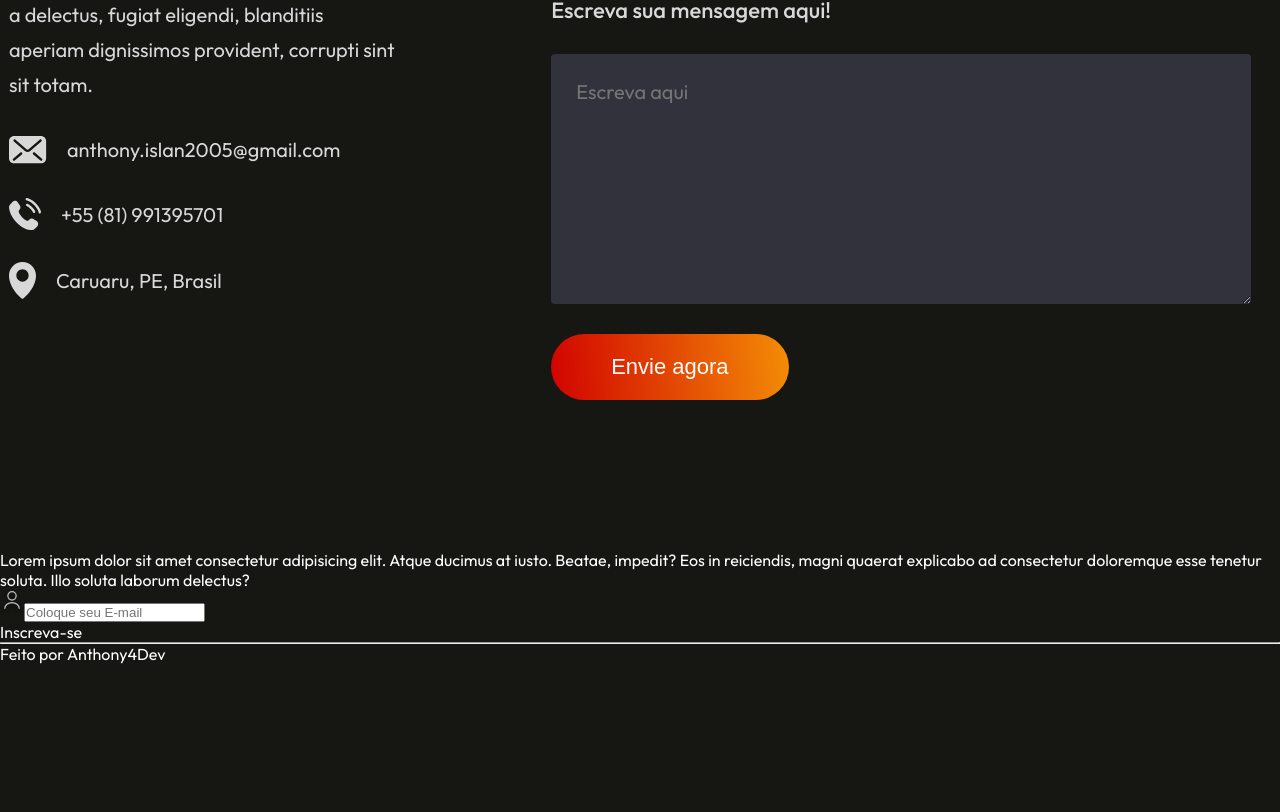
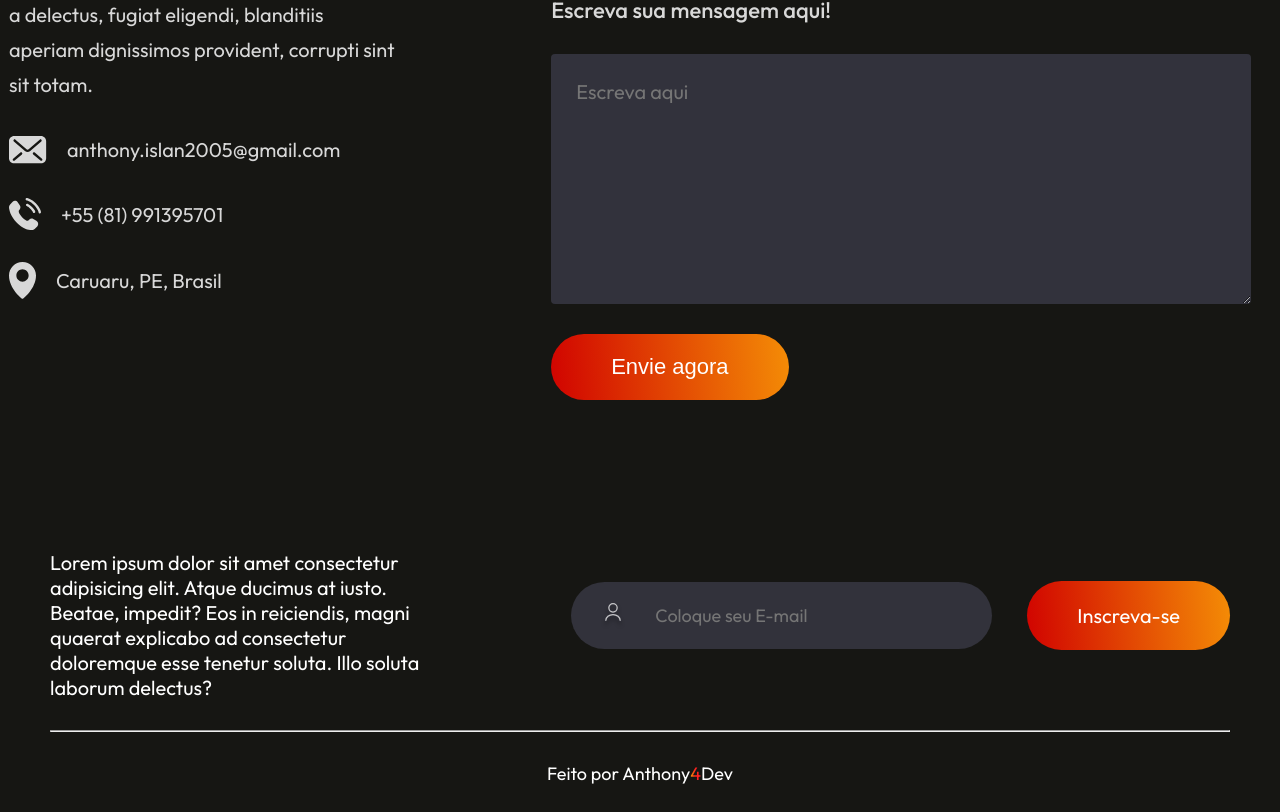
Before and after one commit to Anthony4Dev/portfolio-react, a React (Vite) app: page / in a window 1280 px wide. Shown: the part 4605-5417 px from the top of the page. Before the commit the page ends 5269 px from the top, so only its background shows below. Built offline with nearby package versions, Linux system fonts and the light colour scheme.

Commit message:
Estrutura pronta, faltando somente adicionar algumas funções e associar as abas da landing page

```diff
--- a/src/Components/Footer/Footer.css
+++ b/src/Components/Footer/Footer.css
@@ -0,0 +1,75 @@
+.footer {
+    margin: 50px;
+    display: flex;
+    flex-direction: column;
+    gap: 30px;
+}
+
+.footer-top{
+    display: flex;
+    justify-content: space-between;
+}
+
+.footer-top-left p{
+    font-size: 20px;
+    max-width: 400px;
+}
+
+.footer-top-right{
+    display: flex;
+    align-items: center;
+    gap: 35px;
+}
+
+.footer-email-input{
+    display: flex;
+    gap: 30px;
+    padding: 20px 30px;
+    border-radius: 50px;
+    background: #32323B;
+    padding-right: 80px;
+}
+
+.footer-email-input input {
+    outline: none;
+    border: none;
+    background: transparent;
+    color: #a0a0a0;
+    font-family: Outfit;
+    font-size: 18px;
+}
+
+.footer-email-input:hover{
+    border: 2px solid #fff;
+}
+
+.footer-subscribe{
+    font-size: 20px;
+    padding: 22px 50px;
+    border-radius: 50px;
+    background: linear-gradient(264deg, #f48c06 0.36%, #d00000 102.06%);
+    cursor: pointer;
+    transition: 0.3s;
+}
+
+.footer-subscribe:hover{
+    transform: scale(1.10);
+    transition: 0.3s;
+}
+
+.footer-bottom{
+    display: flex;
+    justify-content: center;
+    font-size: 18px;
+}
+
+.footer-bottom-right{
+    display: flex;
+    margin-bottom: 50px;
+}
+.number-highlight{
+    background: linear-gradient(270deg, #ff2020 50.41% , #f48c06 90.25% );
+    background-clip: text;
+    -webkit-background-clip: text;
+    -webkit-text-fill-color: transparent;
+}
--- a/src/Components/Footer/Footer.jsx
+++ b/src/Components/Footer/Footer.jsx
@@ -21,7 +21,7 @@ const Footer = () => {
         </div>
         <hr />
         <div className="footer-bottom">
-            <p className="footer-bottom-left">Feito por Anthony4Dev</p>
+            <p className="footer-bottom-left">Feito por Anthony<span className="number-highlight">4</span>Dev</p>
             <div className="footer-bottom-right">
             </div>
         </div>
```
